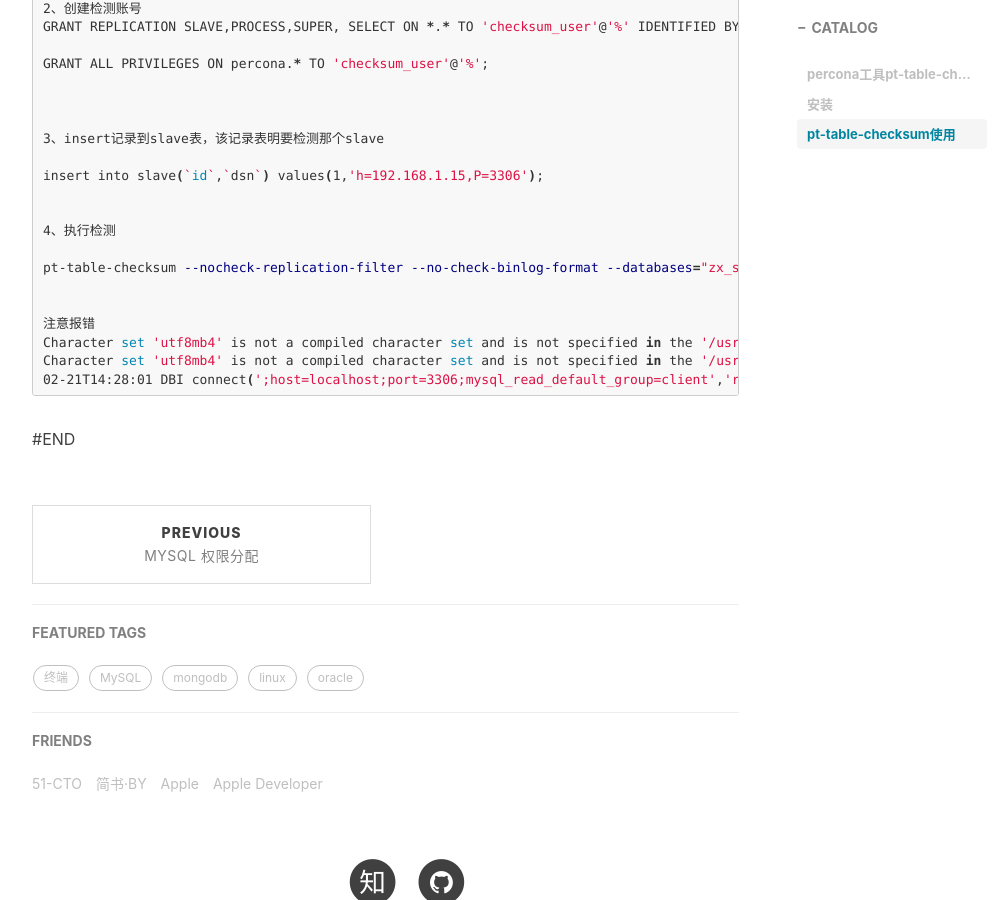
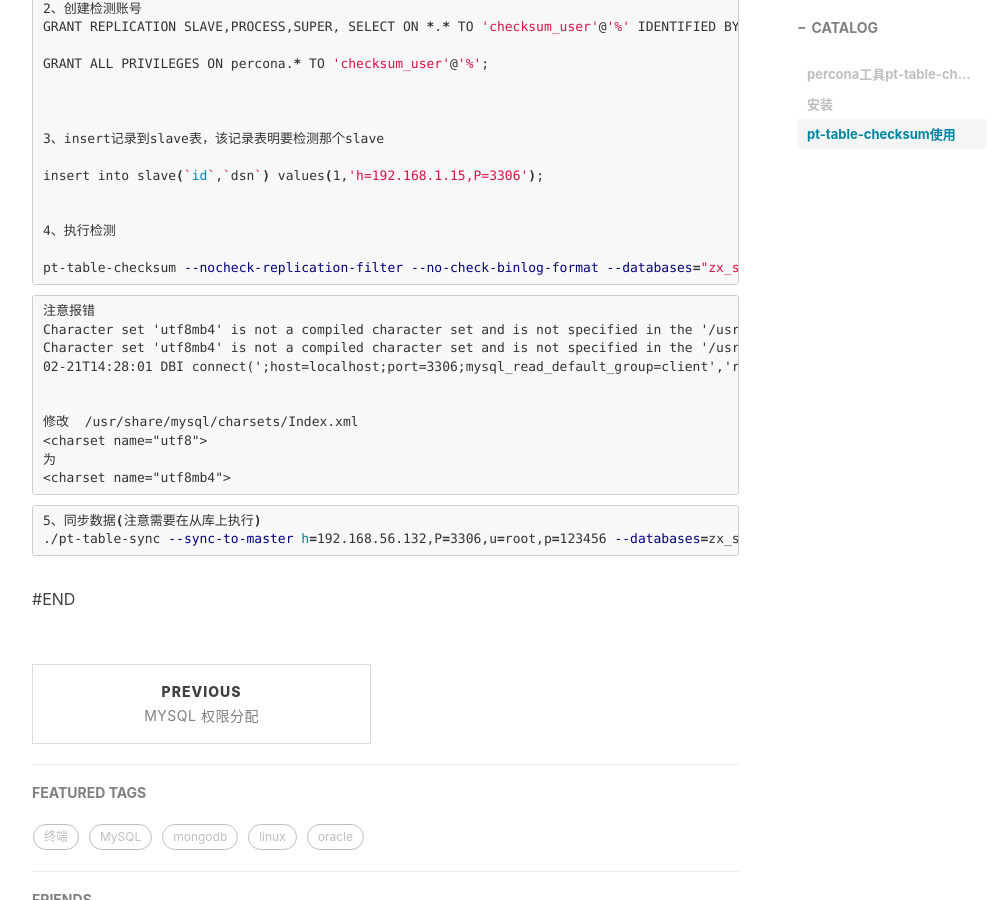
Before and after one commit to weiyanwei412/weiyanwei412.github.io, a Jekyll site: the page built from _posts/2019-02-21-percona工具pt-table-checksum.md, in a window 1280 px wide and 900 px high, scrolled down 1255 px. Shown: the whole window, without its empty margins (233-1234 px from the left). Built offline with Jekyll 4.4.1, drawn with Linux system fonts in a browser that asks for light colours; nearby versions of some CDN libraries; comment, search, counter and statistics services are not loaded.

Commit message:
Update 2019-02-21-percona工具pt-table-checksum.md

`````diff
--- a/_posts/2019-02-21-percona工具pt-table-checksum.md
+++ b/_posts/2019-02-21-percona工具pt-table-checksum.md
@@ -54,8 +54,8 @@
 4、执行检测
 
 pt-table-checksum --nocheck-replication-filter --no-check-binlog-format --databases="zx_sms"  --tables="sms_user_info"    --create-replicate-table --replicate=percona.checksums --recursion-method=dsn=D=percona,t=slave --host=localhost --port=3306 --user=checksum_user --password=checksum_password
-
-
+````
+````
 注意报错
 Character set 'utf8mb4' is not a compiled character set and is not specified in the '/usr/share/mysql/charsets/Index.xml' file
 Character set 'utf8mb4' is not a compiled character set and is not specified in the '/usr/share/mysql/charsets/Index.xml' file
@@ -64,12 +64,10 @@
 
 修改  /usr/share/mysql/charsets/Index.xml
 <charset name="utf8">
-
 为
 <charset name="utf8mb4">
-
-
-
+````
+````shell
 5、同步数据(注意需要在从库上执行)
 ./pt-table-sync --sync-to-master h=192.168.56.132,P=3306,u=root,p=123456 --databases=zx_sms --tables=sms_user_info --charset=utf8mb4 --print --execute    ----注意这里写从库的IP
 ````
`````
